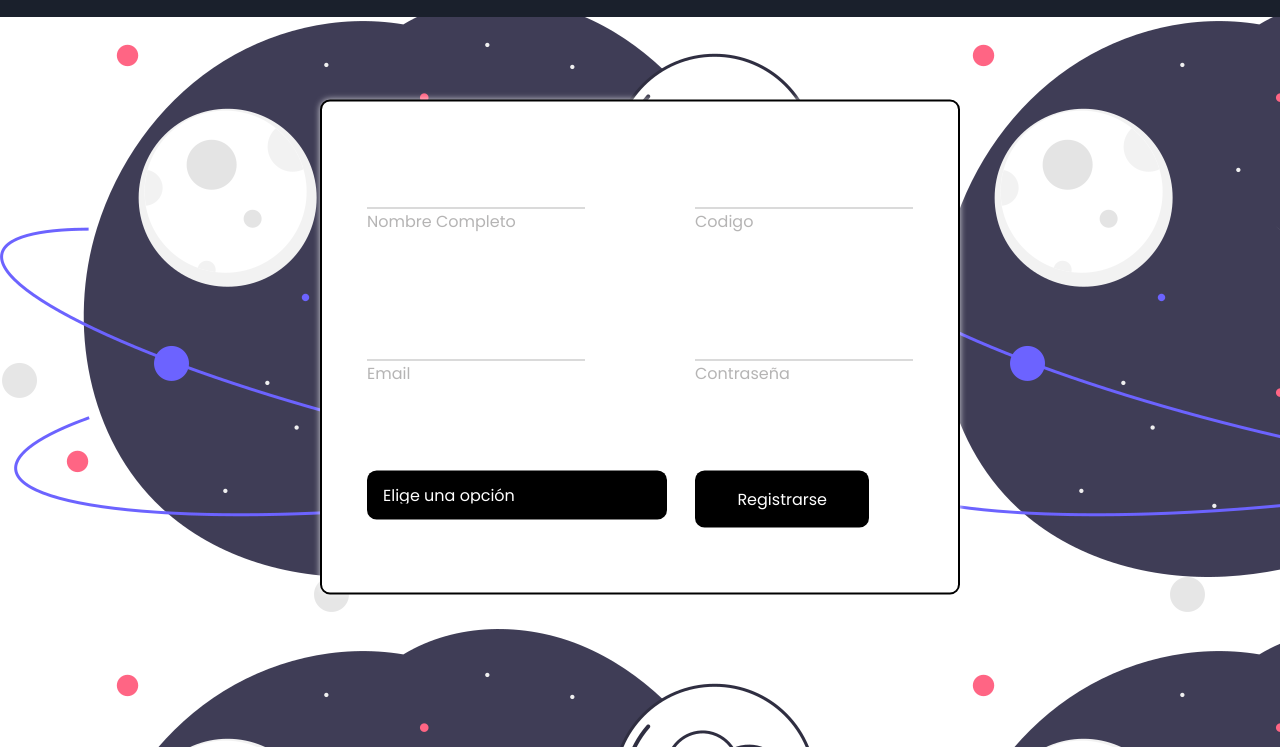
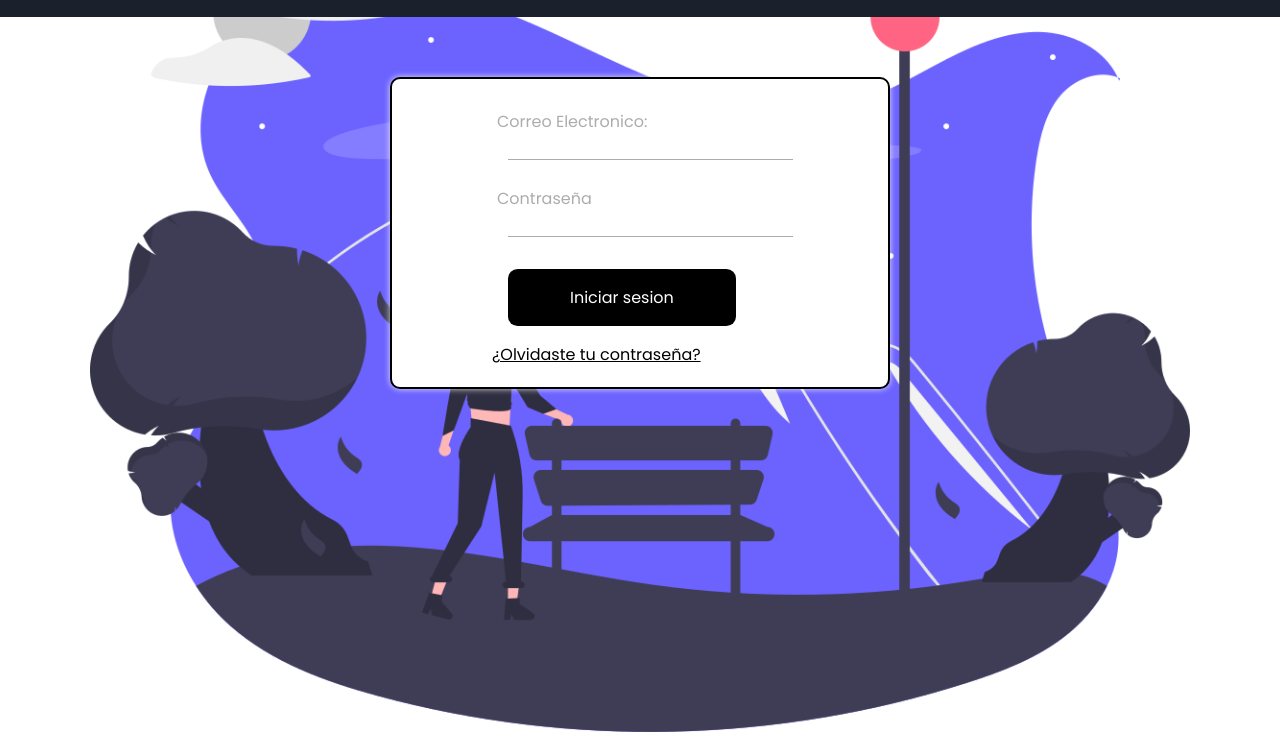
Before and after one commit to jairSuarez/Reportes-CUT, a plain HTML site: page html/registro/index.html in a window 1280 px wide. Shown: the part 53-800 px from the top of the page. Drawn offline with Linux system fonts and the light colour scheme.

Commit message:
Update index.html

```diff
--- a/html/registro/index.html
+++ b/html/registro/index.html
@@ -5,13 +5,12 @@
     <meta http-equiv="X-UA-Compatible" content="IE=edge">
     <meta name="viewport" content="width=device-width, initial-scale=1.0">
     <link rel="icon" href="/img/cut (1).ico">
-    <link rel="stylesheet" href="/css/registro/style.css">
+    <title>Reportes CUT</title>
+    <link rel="stylesheet" href="/css/inicio sesion/style.css">
     <link rel="stylesheet" href="/css/navbar/style.css">
     <link rel="preconnect" href="https://fonts.googleapis.com">
-    <link href="https://fonts.googleapis.com/css2?family=Roboto:wght@300;400;500;700&display=swap" rel="stylesheet">
     <link rel="preconnect" href="https://fonts.gstatic.com" crossorigin>
-    <link rel="stylesheet" href="/img/try.svg">
-    <title>Registro</title>
+    <link href="https://fonts.googleapis.com/css2?family=Open+Sans:wght@300;400;700;800&display=swap" rel="stylesheet">
 </head>
 
 <body>
@@ -21,15 +20,15 @@
 
             <ul class="menu__links">
                 <li class="menu__item menu__item--show">
-                    <a href="#" class="menu__link">Menu <img src="/assets/arrow.svg" alt="" class="menu__arrow"></a>
+                    <a href="" class="menu__link">Menu <img src="/assets/arrow.svg" alt="" class="menu__arrow"></a>
 
                     <ul class="menu__nesting">
                         <li class="menu__inside">
-                            <a href="#" class="menu__link menu__link--inside">Iniciar Sesion</a>
+                            <a href="../inicio sesion (html principal)/index.html" class="menu__link menu__link--inside">Iniciar Sesion</a>
                         </li>
 
                         <li class="menu__inside">
-                            <a href="#" class="menu__link menu__link--inside">Registrate</a>
+                            <a href="../registro/index.html" class="menu__link menu__link--inside">Registrate</a>
                         </li>
 
                         <li class="menu__inside">
@@ -46,49 +45,42 @@
         </section>
     </nav>
 
-    <form action="" method="POST" id="form">
-        <div class="form">
-            <div class="grupo">
-                <input type="text" name="" id="name" required><span class="barra"></span>
-                <label for="">Nombre Completo</label>
-            </div>
+    <main class="main">
+        <section class="main__section">
+            <form class="form">
+                <div class="form__group">
+                    <input type="text" placeholder=" " class="form__input">
 
-            <div class="grupo">
-                <input type="text" name="" id="name" required><span class="barra"></span>
-                <label for="">Codigo</label>
-            </div>
+                    <label for="name" class="form__label">
+                        Correo Electronico:
+                    </label>
+                </div>
+            </form>
 
-            <div class="grupo">
-                <input type="email" name="" id="name" required><span class="barra"></span>
-                <label for="">Email</label>
-            </div>
+            <form class="form">
+                <div class="form__group">
+                    <input type="text" placeholder=" " class="form__input">
 
-            <div class="grupo">
-                <input type="password" name="" id="name" required><span class="barra"></span>
-                <label for="">Contraseña</label>
-            </div>
+                    <label for="name" class="form__label">
+                        Contraseña
+                    </label>
+                </div>
+            </form>
 
-            <div class="grupo">
-                <label for="rol">
-                    <select name="roles" id="tuRol">
-                        <option selected disabled>Elige una opción</option>
-                        <option>Jefe de Departamento</option>
-                        <option>Maestro</option>
-                        <option>Presidente de academia (Ingenieria de Software)</option>
-                        <option>Presidente de academia (Programación avanzada)</option>
-                        <option>Presidente de academia (Gestion de datos)</option>
-                        <option>Presidente de academia (Gestion de Tecnologias De Información)</option>
-                    </select>
-                </label>
-            </div>
+            <form class="form">
+                <div class="form__group">
+                    <button type="submit" class="form__submit">Iniciar sesion</button>
+                </div>
+            </form>
 
-            <div class="grupo">
-                <button type="submit">Registrarse</button>
-            </div>
-        </div>
-    </form>
+            <form class="form">
+                <a href="#" class="form__link">¿Olvidaste tu contraseña?</a>
+            </form>
+        </section>
+
+    </main>
+
+    <script src="/js/navbar/app.js"></script>
+
 </body>
-
-<script src="/js/navbar/app.js"></script>
-
 </html>
```
